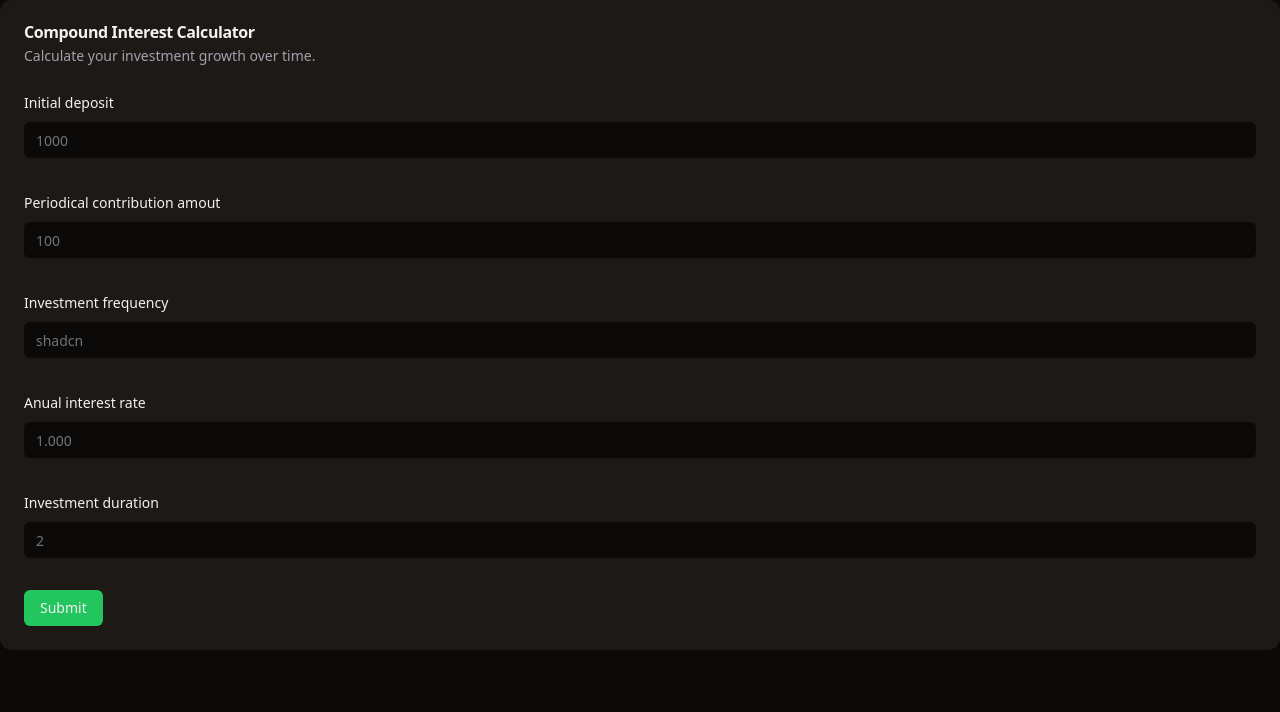
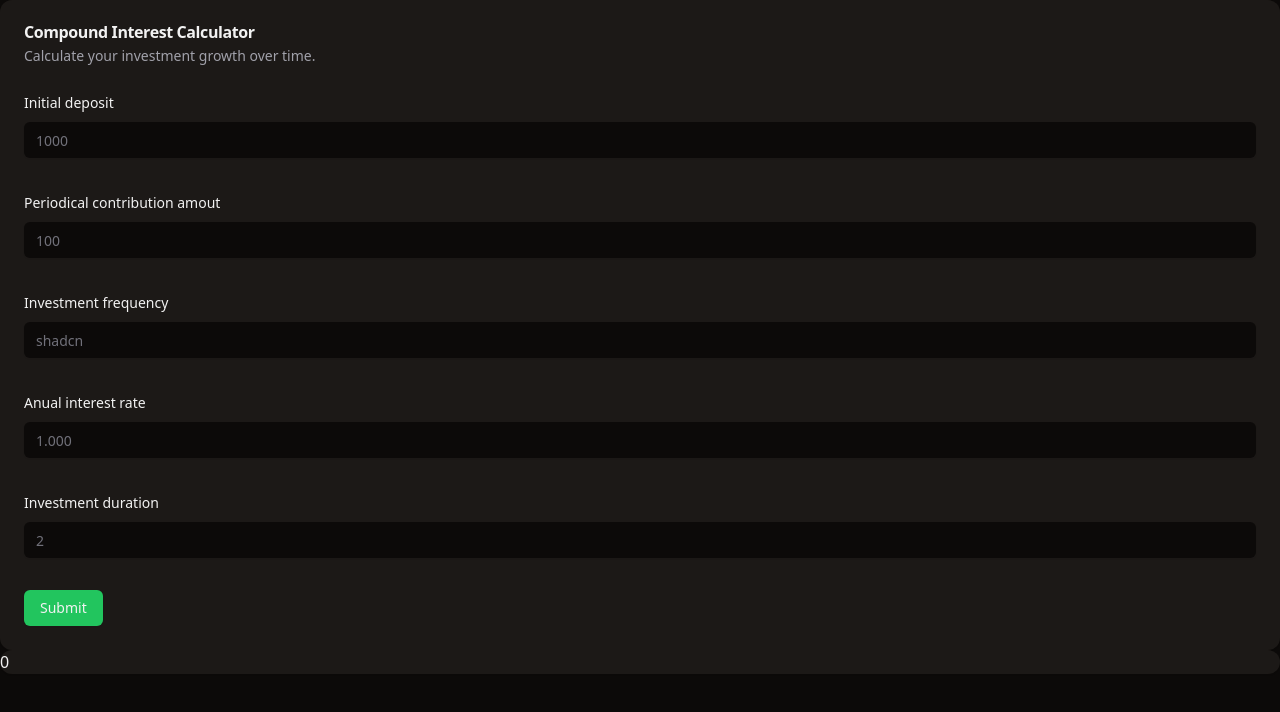
Before and after one commit to Jeanpefe/compound-interest-calculator, a React (Vite) app: page / in a window 1280 px wide. Shown: the top 712 px of the page. Built offline with nearby package versions, Linux system fonts and the light colour scheme.

Commit message:
feat: display investment return on card

```diff
--- a/src/App.tsx
+++ b/src/App.tsx
@@ -15,6 +15,7 @@ import {
 import { Input } from "@/components/ui/input"
 import { Card, CardContent, CardDescription, CardHeader, CardTitle } from './components/ui/card'
 import { calculateInterest } from './utils/calculateInterest'
+import { useState } from 'react'
 
 const formSchema = z.object({
   initialDeposit: z
@@ -42,13 +43,14 @@ const formSchema = z.object({
 type FormData = z.infer<typeof formSchema>;
 
 function App() {
+  const [investmentReturn, setInvestmentReturn] = useState<number>(0)
 
   const form = useForm<FormData>({
     resolver: zodResolver(formSchema),
   })
 
   function onSubmit(values: FormData) {
-    console.log(calculateInterest(values))
+    setInvestmentReturn(calculateInterest(values))
   }
 
   return (
@@ -108,9 +110,9 @@ function App() {
                     <FormLabel>Anual interest rate</FormLabel>
                     <FormControl>
                       <Input type="text" placeholder="1.000" {...field} value={field.value ? `${field.value}%` : ''} onChange={(e) => {
-                            const rawValue = e.target.value.replace('%', '');
-                            field.onChange(rawValue);
-						}}/>
+                        const rawValue = e.target.value.replace('%', '');
+                        field.onChange(rawValue);
+                      }} />
                     </FormControl>
                     <FormMessage />
                   </FormItem>
@@ -134,6 +136,9 @@ function App() {
           </Form>
         </CardContent >
       </Card>
+      <Card>
+        <p>{investmentReturn}</p>
+      </Card>
     </body>
   )
 }
```
